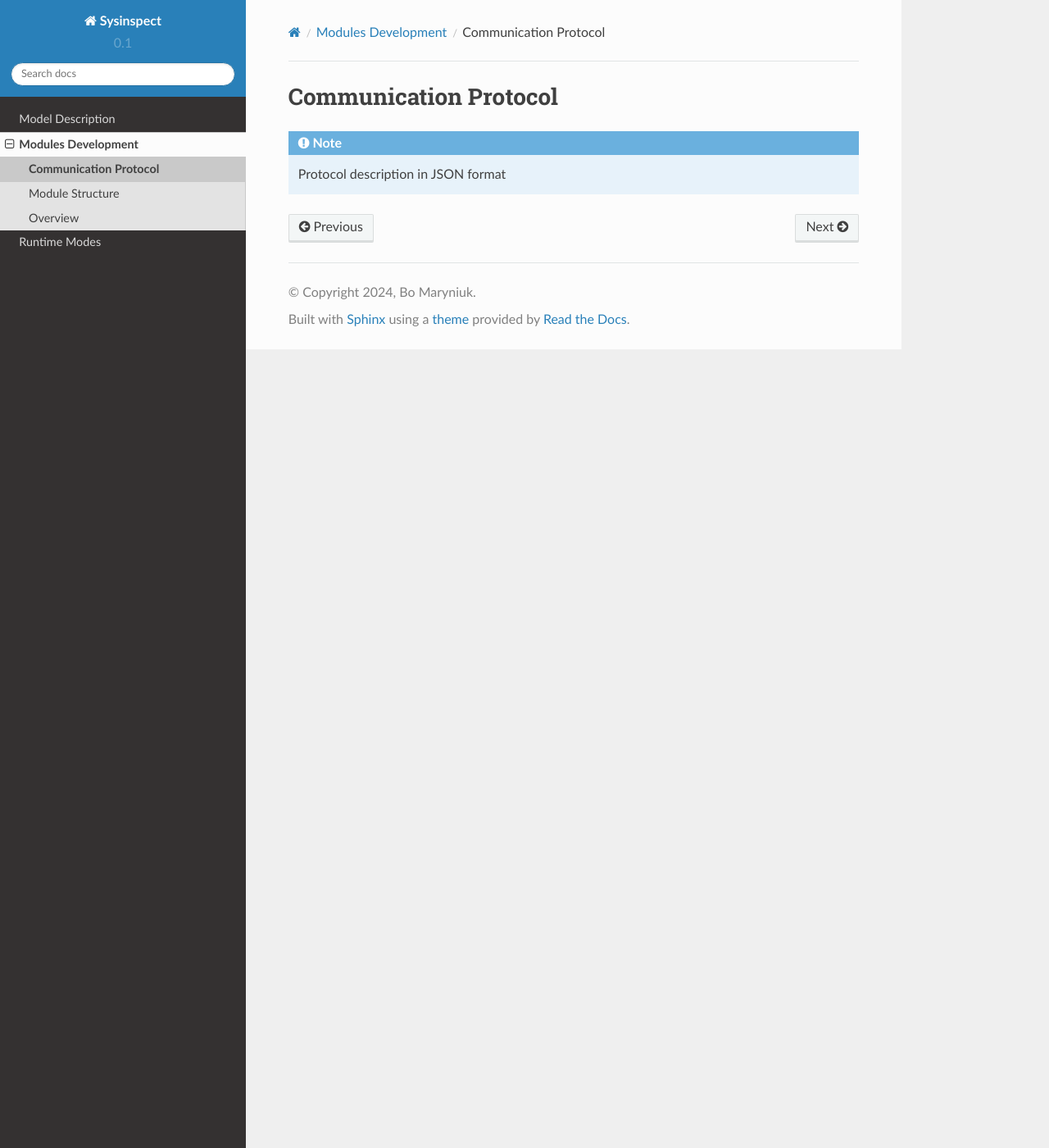
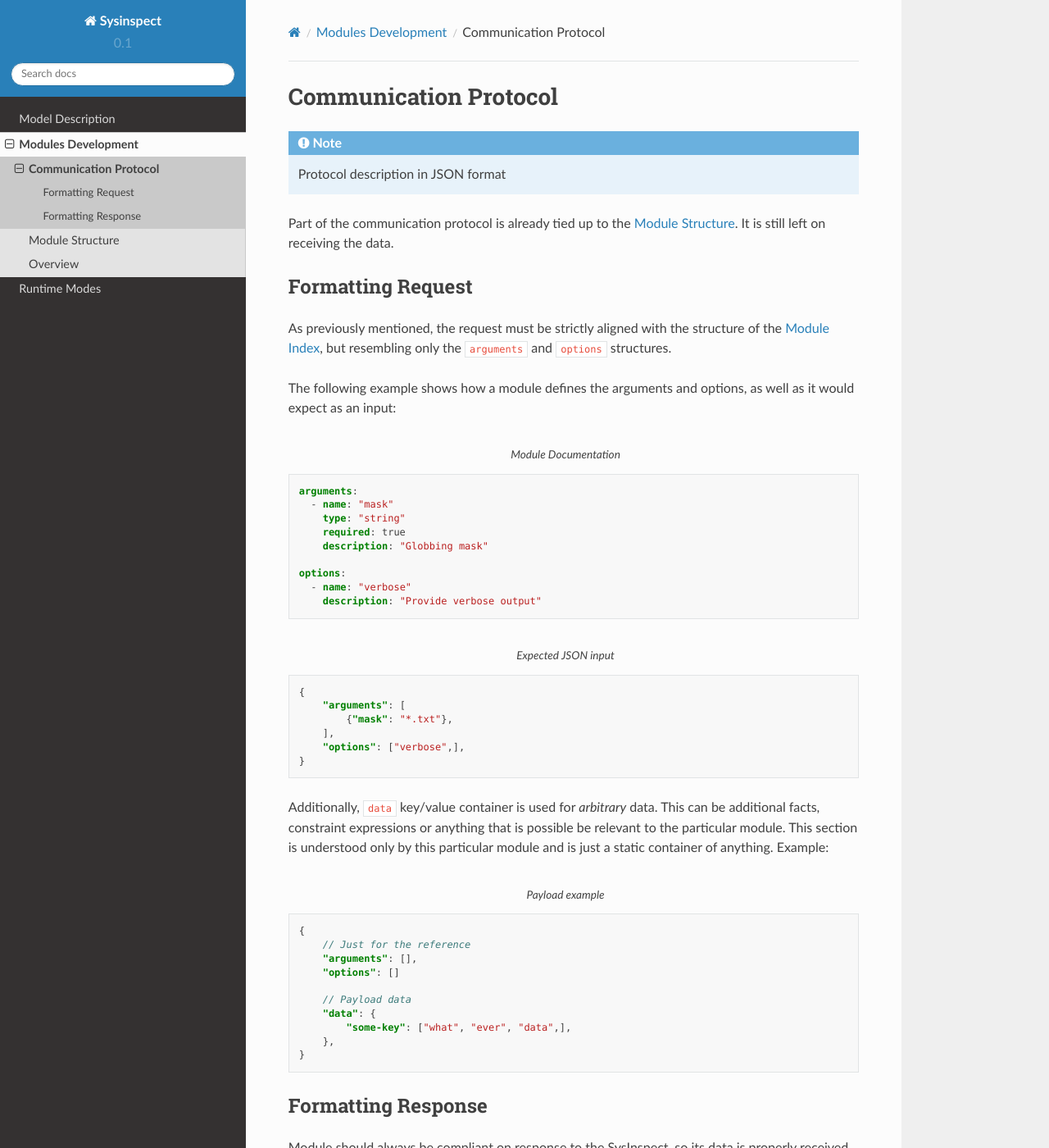
Before and after one commit to tinythings/sysinspect, a Sphinx documentation site: the page built from docs/moddev/proto.rst, in a window 1280 px wide and 1400 px high. Shown: the whole window at 82% size. Built offline with Sphinx 7.4.7 and the Read the Docs theme 2.0.0, drawn with Linux system fonts in a browser that asks for light colours; some of the changed text lies outside the part shown.

Commit message:
Describe a module communication protocol

```diff
--- a/docs/moddev/proto.rst
+++ b/docs/moddev/proto.rst
@@ -1,6 +1,142 @@
+.. raw:: html
+
+   <style type="text/css">
+     span.underlined {
+       text-decoration: underline;
+     }
+     span.bolditalic {
+       font-weight: bold;
+       font-style: italic;
+     }
+   </style>
+
+.. role:: u
+   :class: underlined
+
+.. role:: bi
+   :class: bolditalic
+
 Communication Protocol
 ======================
 
 .. note::
 
     Protocol description in JSON format
+
+Part of the communication protocol is already tied up to the :ref:`modstruct`. It is still
+left on receiving the data.
+
+Formatting Request
+------------------
+
+As previously mentioned, the request must be strictly aligned with the structure of the :ref:`modindex`, but resembling only the ``arguments`` and ``options`` structures.
+
+The following example shows how a module defines the arguments and options, as well as
+it would expect as an input:
+
+.. code-block:: yaml
+    :caption: Module Documentation
+
+    arguments:
+      - name: "mask"
+        type: "string"
+        required: true
+        description: "Globbing mask"
+
+    options:
+      - name: "verbose"
+        description: "Provide verbose output"
+
+.. code-block:: json
+    :caption: Expected JSON input
+
+    {
+        "arguments": [
+            {"mask": "*.txt"},
+        ],
+        "options": ["verbose",],
+    }
+
+Additionally, ``data`` key/value container is used for *arbitrary* data. This can be
+additional facts, constraint expressions or anything that is possible be relevant to
+the particular module. This section is understood only by this particular module and
+is just a static container of anything. Example:
+
+.. code-block:: json
+    :caption: Payload example
+
+    {
+        // Just for the reference
+        "arguments": [],
+        "options": []
+
+        // Payload data
+        "data": {
+            "some-key": ["what", "ever", "data",],
+        },
+    }
+
+Formatting Response
+-------------------
+
+Module should always be compliant on response to the SysInspect, so its data is properly
+received and processed. Any "junk" data in JSON will be just ignored. If any of the required
+fields are missing, then the response from the module is marked as invalid.
+
+The following response fields are supported:
+
+``retcode``
+
+    Type: ``Integer``. This is the return error code. Anything other than ``0`` is an error.
+
+``warning``
+
+    Type: ``List`` containing records of type ``String``. For example, a task can return ``retcode``
+    as ``0`` (success), however some warnings appeared on the way. They can be returned alongside.
+
+``message``
+
+    Type ``String``. The main return message. It is either an error message or success message.
+    It should not contain anything with regard to the warning or any other off-topic.
+
+``data``
+
+    It is any kind of data in any structure. Example:
+
+    .. code-block:: json
+        :caption: Tabular data
+
+        {
+            "data": [
+                ["process", "uid", "pid"],
+                ["dpkg", "root", 1885],
+                ["/usr/libexec/fwupd/fwupd", "root", 4055],
+                ["/usr/libexec/upowerd", "root", 3137],
+            ],
+        }
+
+    Obviously, it can be a compound response, which the formatter on the receiving side must
+    understand as well *(the* :bi:`data/processes` *path to the table or* :bi:`data/uptime` *path to
+    the system general uptime data etc)*.
+
+    .. code-block:: json
+        :caption: Compound data
+
+        {
+            "data": {
+                "processes": [
+                    ["process", "uid", "pid"],
+                    ["dpkg", "root", 1885],
+                    ["/usr/libexec/fwupd/fwupd", "root", 4055],
+                    ["/usr/libexec/upowerd", "root", 3137],
+                ],
+                "uptime": [4154595.94, 81372980.25],
+            },
+        }
+
+    .. caution::
+
+        While data is literally *any structure*, however keep in mind that it at some point
+        it must be *somehow* understood on the receiver side. Typically, action must define
+        the data formatter. It might be a table, or key/value structure, or just a string,
+        or an array of integers etc.
```
